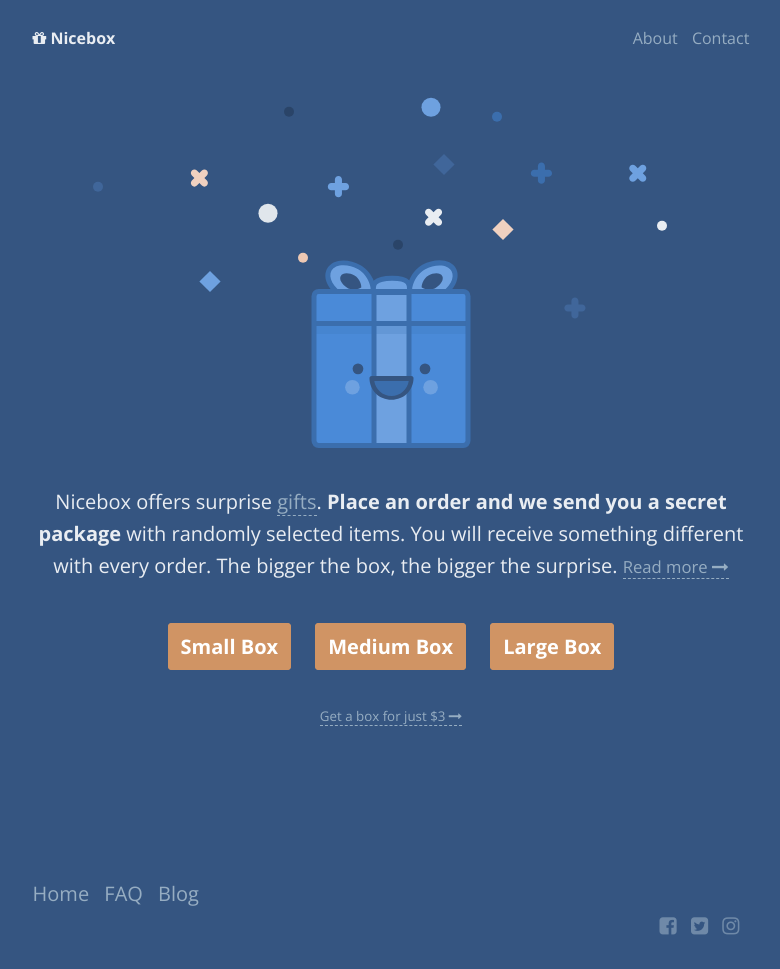
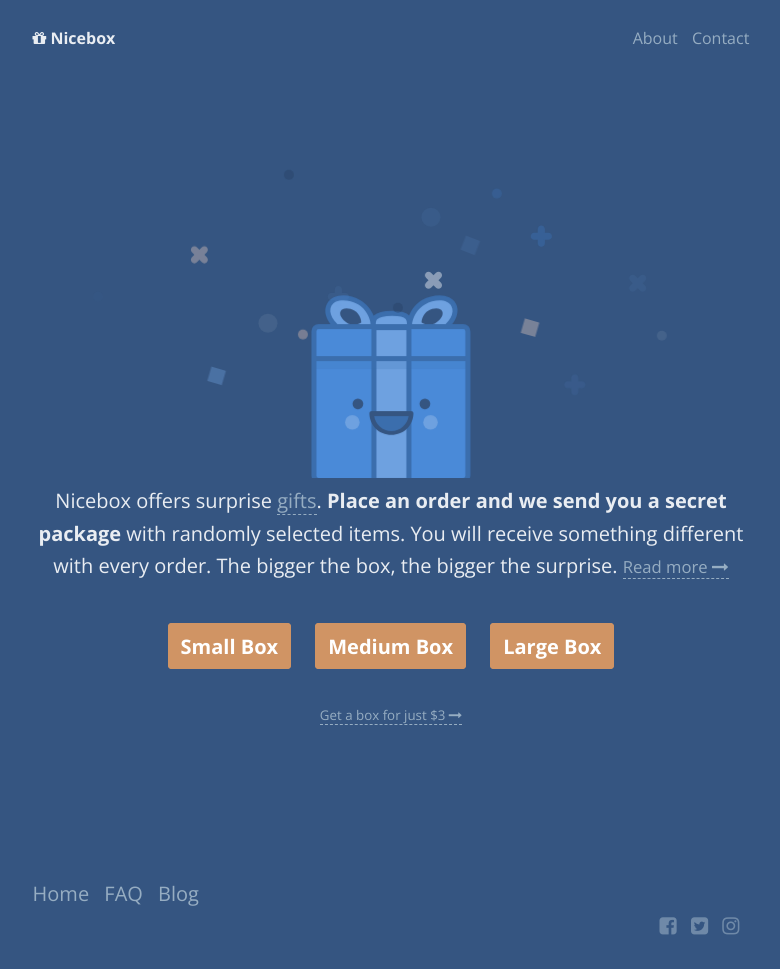
Before and after one commit to thomaskimura/Nicebox, a PHP site: page / in a window 1280 px wide. Shown: the whole page, without its empty margins (249-1029 px from the left). Run offline with PHP 8.4, Linux system fonts and the light colour scheme; data that the repository does not hold is empty; style sheets or scripts are compiled from the project's sources; some libraries are stand-ins or nearby versions.

Commit message:
Animation file linked

```diff
--- a/sass/base/base.scss
+++ b/sass/base/base.scss
@@ -3,3 +3,4 @@
 @import "grid.scss";					//grid spacing
 @import "forms.scss";					//styles for forms
 @import "typography.scss";		//typography
+@import "animation.scss";			//animation
```
